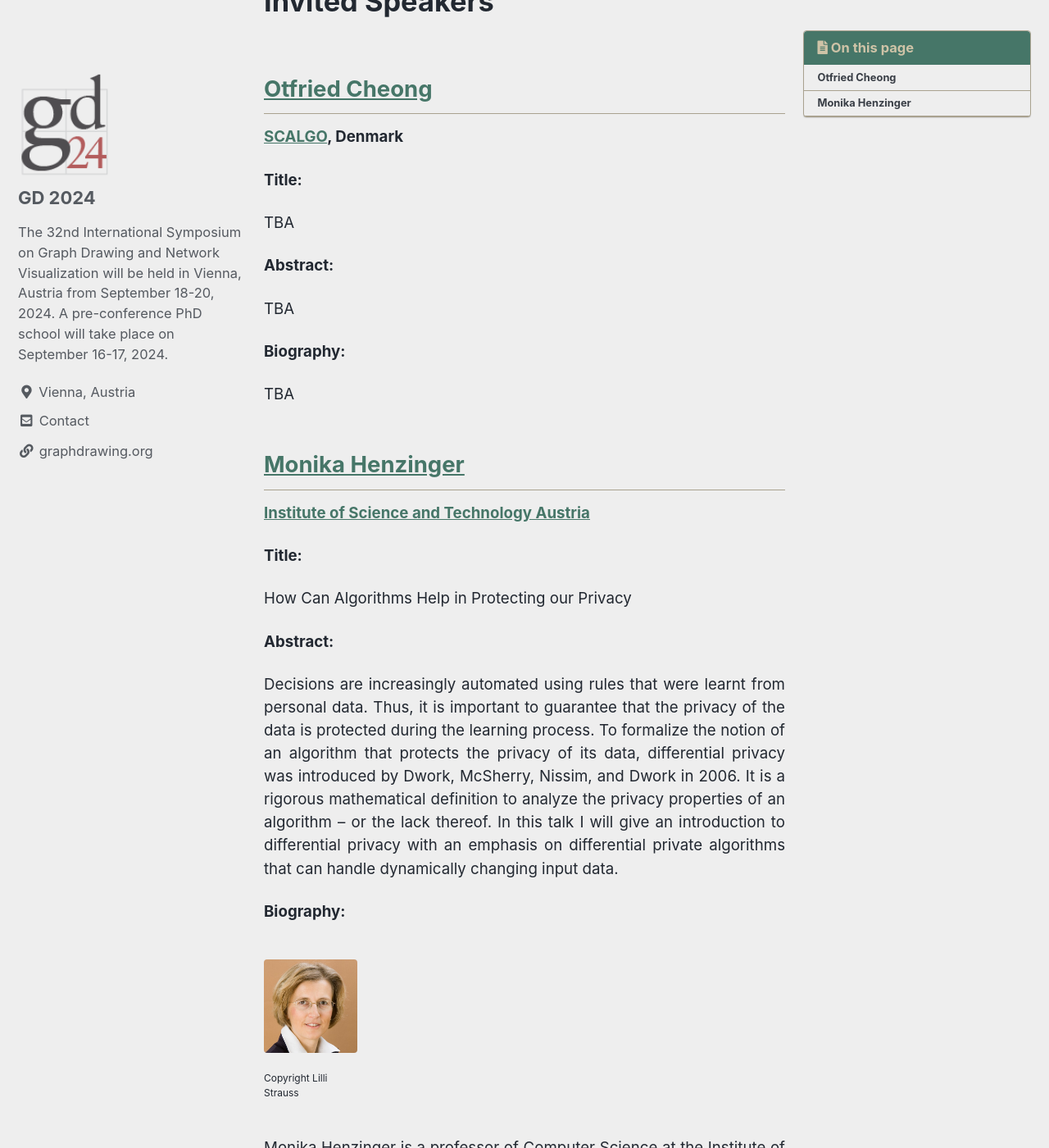
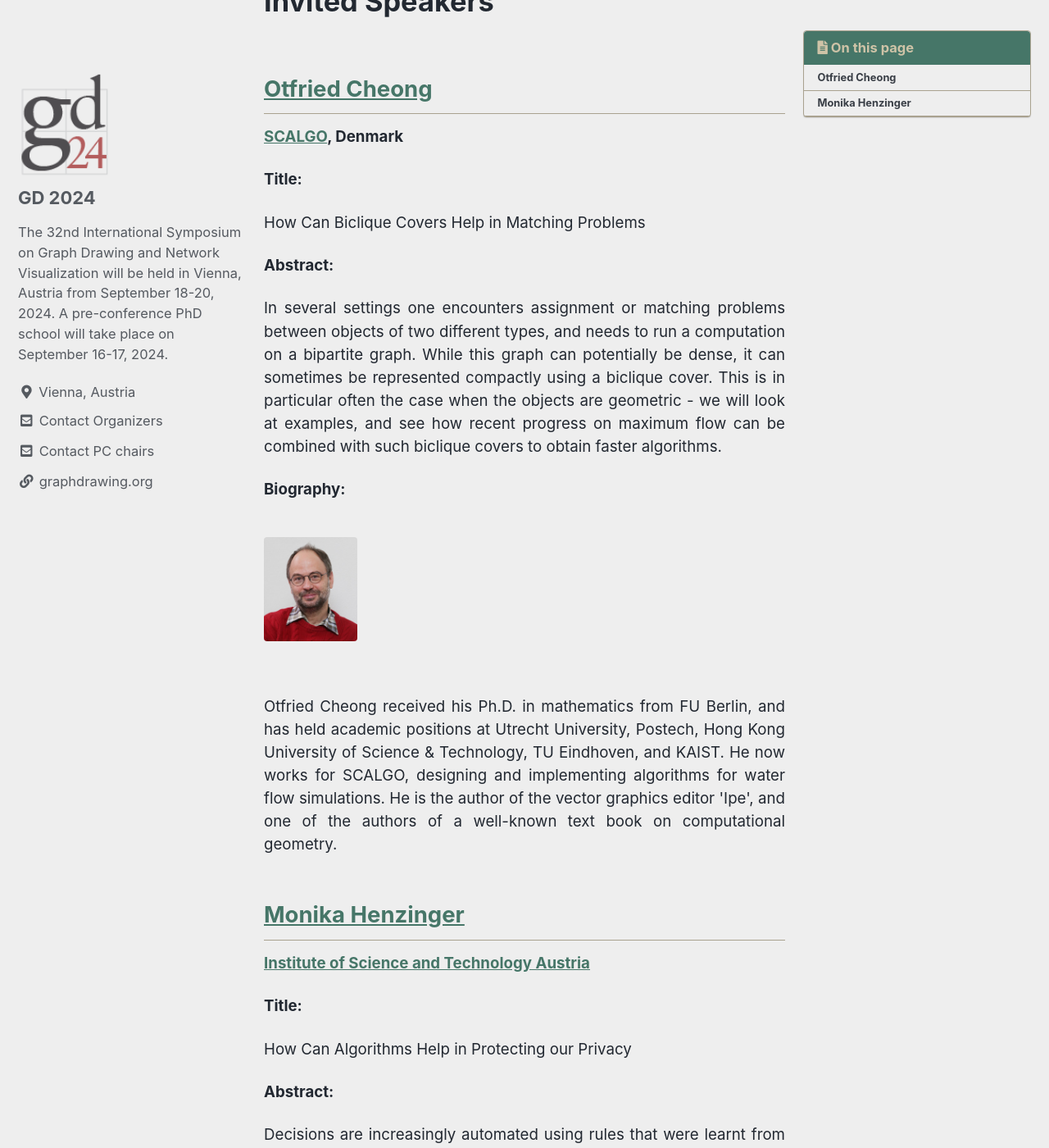
Before and after one commit to graphdrawing/gd2024, a Jekyll site: the page built from pages/speaker.md, in a window 1280 px wide and 1400 px high, scrolled down 440 px. Shown: the whole window at 82% size. Built offline with Jekyll 4.4.1, drawn with Linux system fonts in a browser that asks for light colours; cached includes are drawn as plain includes.

Commit message:
update speaker info

```diff
--- a/_config.yml
+++ b/_config.yml
@@ -109,9 +109,12 @@ author:
   location         : "Vienna, Austria"
 #  email            : ""
   links:
-    - label: "Contact"
+    - label: "Contact Organizers"
       icon: "fas fa-fw fa-envelope-square"
       url: "mailto:gd2024@ac.tuwien.ac.at"
+    - label: "Contact PC chairs"
+      icon: "fas fa-fw fa-envelope-square"
+      url: "mailto:gd2024@easychair.org"
     - label: "graphdrawing.org"
       icon: "fas fa-fw fa-link"
       url: "http://graphdrawing.org"
--- a/pages/speaker.md
+++ b/pages/speaker.md
@@ -14,12 +14,30 @@ toc: true
 <p> <strong><a href="https://scalgo.com/">SCALGO</a>, Denmark</strong> </p>
 
 <p> <strong> Title: </strong> </p>
-<p> TBA </p>
+<p> How Can Biclique Covers Help in Matching Problems </p>
 <p> <strong> Abstract: </strong> </p>
-<p> TBA </p>
+<p> In several settings one encounters assignment or matching problems
+between objects of two different types, and needs to run a computation
+on a bipartite graph.  While this graph can potentially be dense, it
+can sometimes be represented compactly using a biclique cover.  This
+is in particular often the case when the objects are geometric - we
+will look at examples, and see how recent progress on maximum flow can
+be combined with such biclique covers to obtain faster algorithms. </p>
 
 <p> <strong> Biography: </strong> </p>
-<p> TBA </p>
+<p><figure style="width:18%" align="left">
+  <img src="../../assets/images/speaker/Otfried_Cheong.jpg">
+  <!-- <footer style="font-size: 12px"></footer> -->
+  <!-- <figcaption>Caption goes here</figcaption> -->
+</figure>
+</p>
+<p> Otfried Cheong received his Ph.D. in mathematics from FU Berlin, and
+has held academic positions at Utrecht University, Postech, Hong Kong
+University of Science & Technology, TU Eindhoven, and KAIST.  He now
+works for SCALGO, designing and implementing algorithms for water flow
+simulations.  He is the author of the vector graphics editor 'Ipe',
+and one of the authors of a well-known text book on computational
+geometry. </p>
 
 ## [Monika Henzinger](https://ist.ac.at/en/research/henzinger_monika-group/)
 
@@ -35,7 +53,8 @@ toc: true
   <img src="../../assets/images/speaker/Monika_Henzinger.jpg">
   <footer style="font-size: 12px">Copyright Lilli Strauss</footer>
   <!-- <figcaption>Caption goes here</figcaption> -->
-</figure></p>
+</figure>
+</p>
 <p> Monika Henzinger is a professor of Computer Science at the Institute of Science and Technology Austria (ISTA). She holds a PhD in computer science from Princeton University (New Jersey, USA), and has been the head of research at Google and a professor of computer science at EPFL and at the University of Vienna
 
 Monika Henzinger is an ACM and EATCS Fellow and a member of the Austrian Academy of Sciences and the German National Academy of Sciences Leopoldina. She has received several awards, including an honorary doctorate from TU Dortmund University, Two ERC Advanced Grant, the Leopoldina Carus Medal, and the Wittgensteinpreis, the highest science award of Austria. </p>
```
Also changed, not shown: assets/images/speaker/Otfried_Cheong.jpg (added).
